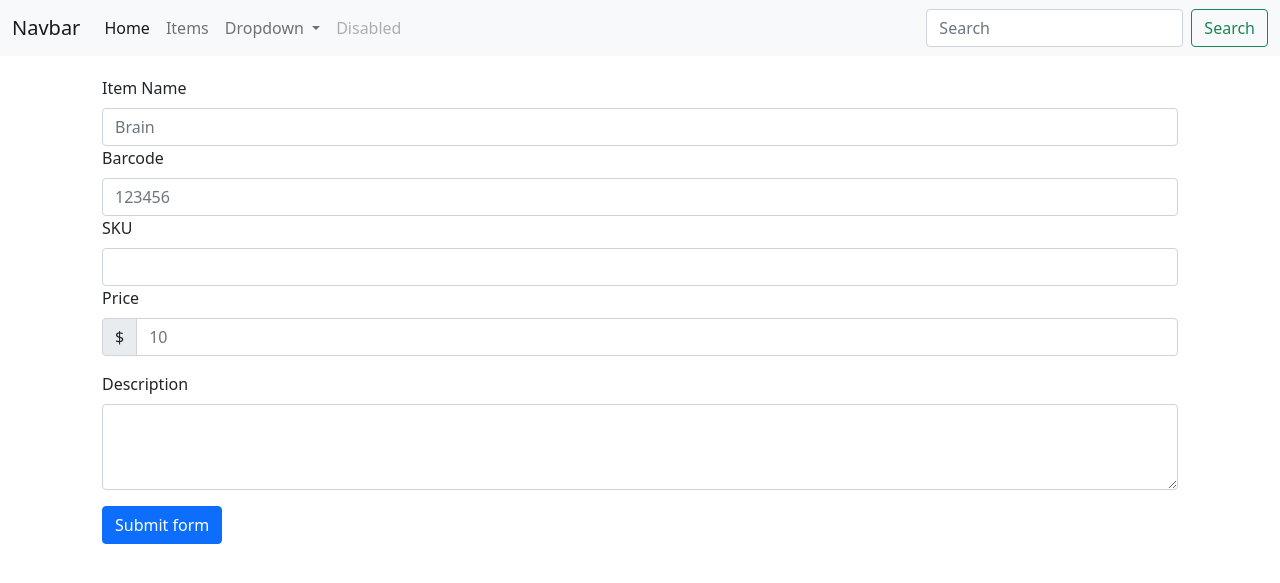
After one commit to HiranyaA123/APP, a Flask app: page /test in a window 1280 px wide. The commit adds this page. Shown: the top 583 px of the page. Run offline with Flask 2, Linux system fonts and the light colour scheme; some libraries are stand-ins or nearby versions.

Commit message:
Working item input and new item input page

```diff
--- a/app.py
+++ b/app.py
@@ -22,33 +22,32 @@ def items():
 
 @app.route("/new_item", methods=['GET', 'POST'])
 def new_items():
-    if request.form == 'POST':
-        name = request.form['name']
-        barcode = request.form['barcode']
-        description = request.form['description']
-        sku = request.form['sku']
-        exgst = request.form['exgst']
-        print(name)
+    if request.method == 'POST':
+        name1 = request.form['name']
+        barcode1 = request.form['barcode']
+        description1 = request.form['description']
+        sku1 = request.form['sku']
+        exgst1 = request.form['exgst']
+        print(name1)
 
-        connection = sqlite3.connect(app.DB_FILE)
+        connection = sqlite3.connect(config.DB_FILE)
         cursor = connection.cursor()
         cursor.execute("""INSERT INTO items (name, barcode, description, sku, exgst )VALUES(?,?,?,?,?)""",
-                       (name, barcode, description, sku, exgst))
+                       (name1, barcode1, description1, sku1, exgst1))
+        connection.commit()
+
+
     else:
-        print("It didnt work")
+        print("")
 
-    return render_template("insertItems.html")
+    return render_template("itemInput.html")
+
+@app.route("/test")
+def test():
+    return render_template("itemInput.html")
 
 
 
-@app.route("/items/<item>")
-def items(item):
-    connection=sqlite3.connect(config.DB_FILE)
-    connection.row_factory=sqlite3.Row
-    cursor=connection.cursor()
-    cursor.execute("SELECT * FROM items")
-    rows=cursor.fetchall()
-    return render_template("item_list.html", rows=rows)
 
 
 if __name__ == "__main__":
--- a/templates/adminControl.html
+++ b/templates/adminControl.html
@@ -20,8 +20,8 @@
 
         <div class="buttons">
 
-            <a href="test.html" class="button button1"><b>Items</b></a>
-            <a href="test.html" class="button button2"><b>Users</b></a>
+            <a href="/new_item" class="button button1"><b>Items</b></a>
+            <a href="/test" class="button button2"><b>Users</b></a>
             <a href="test.html" class="button button3"><b>Loan</b></a>
 
         </div>
--- a/templates/insertItems.html
+++ b/templates/insertItems.html
@@ -6,7 +6,9 @@
 
     </head>
     <body>
-        <link rel="stylesheet" href="static/css.css">
+        <!-----------<link rel="stylesheet" href="static/css.css">--------->
+        <!-- CSS only -->
+        <link href="https://cdn.jsdelivr.net/npm/bootstrap@5.1.3/dist/css/bootstrap.min.css" rel="stylesheet" integrity="sha384-1BmE4kWBq78iYhFldvKuhfTAU6auU8tT94WrHftjDbrCEXSU1oBoqyl2QvZ6jIW3" crossorigin="anonymous">
         <div id="outside">
             <form id="application" action="/new_item" method="POST">
                 <h1>Item Input</h1>
@@ -46,4 +48,6 @@
             </form>
         </div>
     </body>
+<!-- JavaScript Bundle with Popper -->
+<script src="https://cdn.jsdelivr.net/npm/bootstrap@5.1.3/dist/js/bootstrap.bundle.min.js" integrity="sha384-ka7Sk0Gln4gmtz2MlQnikT1wXgYsOg+OMhuP+IlRH9sENBO0LRn5q+8nbTov4+1p" crossorigin="anonymous"></script>
 </html>
--- /dev/null
+++ b/templates/itemInput.html
@@ -0,0 +1,26 @@
+{% extends "base.html" %}
+{% block content %}
+    <form style="margin:20px" action="/new_item" method="POST">
+        <div class="mb-3">
+            <label for="exampleFormControlInput1" class="form-label">Item Name</label>
+            <input name="name" type="text" class="form-control" id="exampleFormControlInput1" placeholder="Brain" required>
+            <label for="exampleFormControlInput1" class="form-label">Barcode</label>
+            <input name="barcode" type="text" class="form-control" id="exampleFormControlInput1" placeholder="123456"required>
+            <label for="exampleFormControlInput1" class="form-label">SKU</label>
+            <input name="sku" type="text" class="form-control" id="exampleFormControlInput1" placeholder="" required>
+            <label for="exampleFormControlInput1" class="form-label">Price</label>
+            <div class="input-group mb-3">
+                <span class="input-group-text" id="basic-addon1">$</span>
+                <input name="exgst" type="text" class="form-control" id="exampleFormControlInput1" placeholder="10" aria-label="Username" aria-describedby="basic-addon1" required>
+            </div>
+
+        </div>
+        <div class="mb-3">
+          <label for="exampleFormControlTextarea1" class="form-label">Description</label>
+          <textarea name="description" class="form-control" id="exampleFormControlTextarea1" rows="3"></textarea>
+        </div>
+        <div class="col-12">
+        <button class="btn btn-primary" type="submit">Submit form</button>
+        </div>
+    </form>
+{% endblock %}
--- a/templates/item_list.html
+++ b/templates/item_list.html
@@ -19,8 +19,8 @@
       <td>{{row.name}}</td>
       <td>{{row.barcode}}</td>
       <td>{{row.description}}</td>
-      <td>{{sku.description}}</td>
-      <td>{{exgst.description}}</td>
+      <td>{{row.sku}}</td>
+      <td>{{row.exgst}}</td>
 
     </tr>
   {% endfor %}
```
Also changed, not shown: insert_db.py (+4 -3 lines), app.db.
